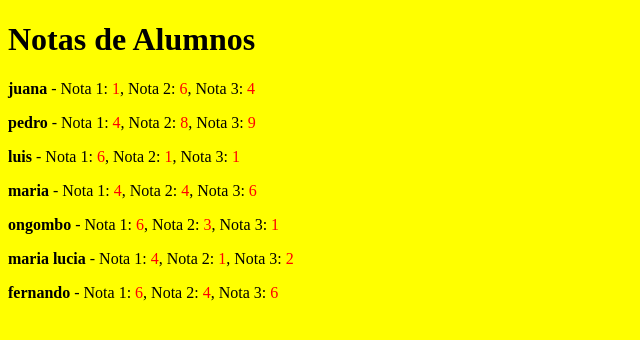
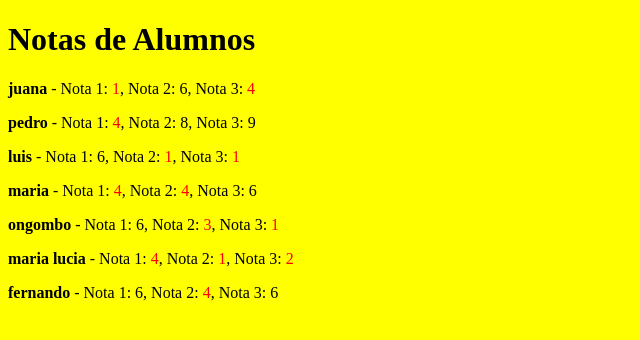
Before and after one commit to Davidsaugar/Davidsaugar.github.io, a Jekyll site: the page built from alumnos.html, in a window 1280 px wide. Shown: the top 340 px of the page, without its empty margins (0-640 px from the left). Built offline with Jekyll 4.4.1, drawn with Linux system fonts in a browser that asks for light colours.

Commit message:
update20

```diff
--- a/_includes/lista_alumnos.html
+++ b/_includes/lista_alumnos.html
@@ -1,8 +1,12 @@
 {% for alumno in site.data.listadoalumnos %}
-        <p>
-            <strong>{{ alumno.nombre }}</strong> -
-            Nota 1: <span class="{% if alumno.nota1 | plus: 0 < 5 %}nota-baja{% endif %}">{{ alumno.nota1 }}</span>,
-            Nota 2: <span class="{% if alumno.nota2 | plus: 0 < 5 %}nota-baja{% endif %}">{{ alumno.nota2 }}</span>,
-            Nota 3: <span class="{% if alumno.nota3 | plus: 0 < 5 %}nota-baja{% endif %}">{{ alumno.nota3 }}</span>
-        </p>
-    {% endfor %}
+    {% assign nota1 = alumno.nota1 | plus: 0 %}
+    {% assign nota2 = alumno.nota2 | plus: 0 %}
+    {% assign nota3 = alumno.nota3 | plus: 0 %}
+
+    <p>
+        <strong>{{ alumno.nombre }}</strong> -
+        Nota 1: <span {% if nota1 < 5 %}style="color: red;"{% endif %}>{{ nota1 }}</span>,
+        Nota 2: <span {% if nota2 < 5 %}style="color: red;"{% endif %}>{{ nota2 }}</span>,
+        Nota 3: <span {% if nota3 < 5 %}style="color: red;"{% endif %}>{{ nota3 }}</span>
+    </p>
+{% endfor %}
```
